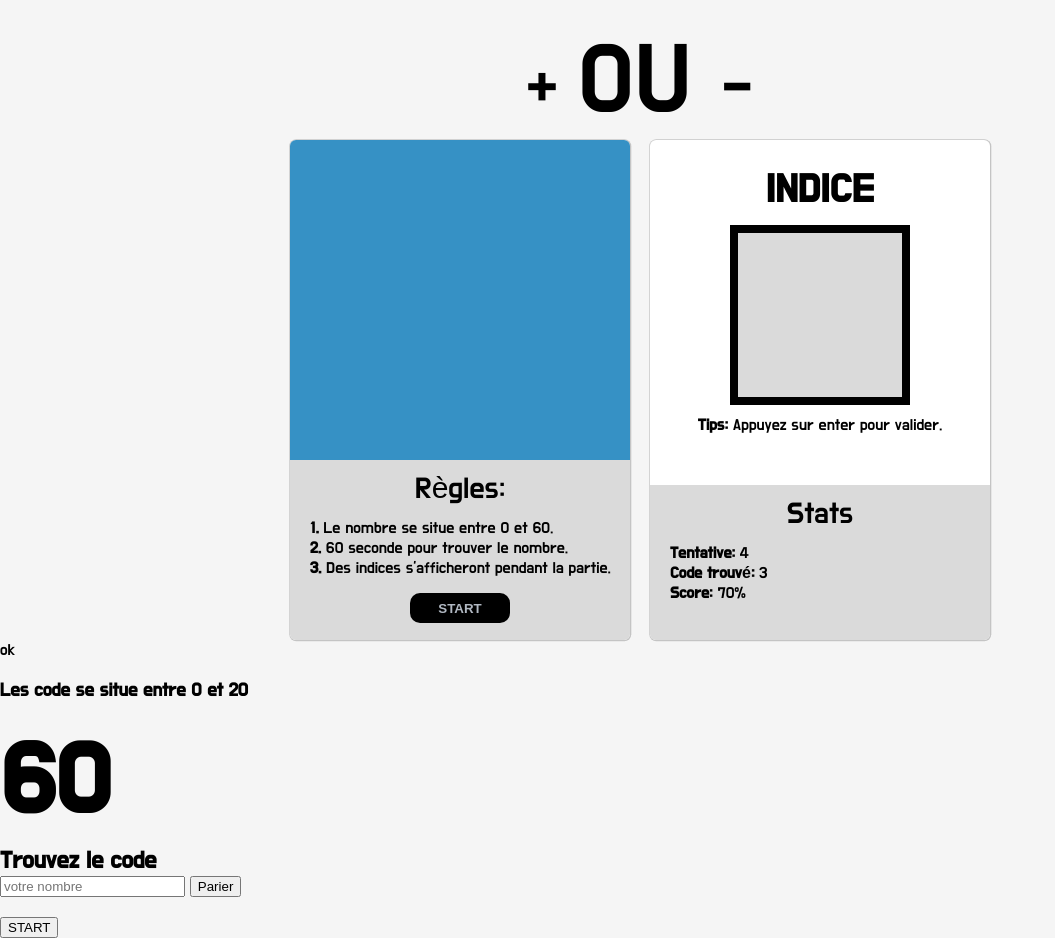
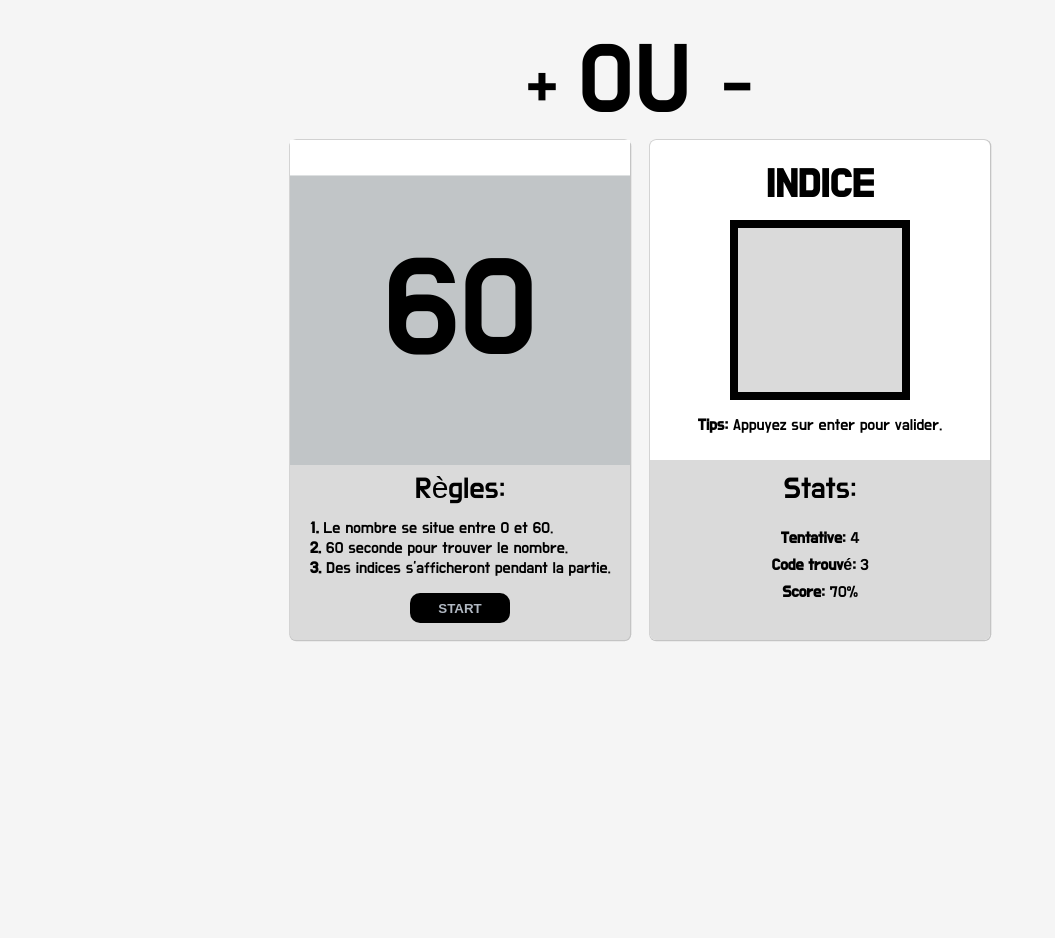
Before and after one commit to geocani/game-JS, a PHP site: page /plusoumoins.html in a window 1280 px wide. Shown: the whole page, without its empty margins (0-1055 px from the left). After the commit the page ends 641 px from the top, so only its background shows below. Run offline with PHP 8.4, Linux system fonts and the light colour scheme.

Commit message:
chrono ok

```diff
--- a/plusOUmoins/css/style-codesecret.css
+++ b/plusOUmoins/css/style-codesecret.css
@@ -24,8 +24,11 @@ body{
 .titre{
     font-size: 70px;
 }
+.ou{
+    font-size: 100px;
+}
 .chrono{
-    font-size: 100px;
+    font-size: 140px;
 }
 
 /* BOARD */
@@ -40,7 +43,7 @@ body{
 /* BOARD - LEFT */
 .card-left{
     overflow: hidden;
-    background-color: rgb(255, 255, 255);
+    background-color: rgb(218, 218, 218);
     width: 340px;
     height: 500px;
     border-radius: 6px;
@@ -62,6 +65,13 @@ body{
 }
 .card-bot-p{
     margin: 10px 0 15px 20px;
+}
+.card-bot-p-left{
+    margin: 20px 0  0 0;
+    text-align: center;
+}
+.card-bot-p-left p{
+    padding-bottom: 7px;
 }
 .titre-bot{
     text-align: center;
@@ -100,7 +110,7 @@ body{
     box-shadow: 0.3px 0.3px 0.3px 1px rgba(0, 0, 0, 0.2);
 }
 .indice{
-    margin-top: 25px;
+    padding-top: 20px;
     text-align: center;
     font-size: 40px;
 }
@@ -119,7 +129,7 @@ body{
 }
 
 .notif{
-    margin-top: 10px;
+    margin-top: 15px;
     text-align: center;
 }
 .stat{
@@ -133,3 +143,22 @@ body{
 .stat-p{
     margin: 15px 0 0 20px;
 }
+
+
+
+.gauge{
+    background-color: rgb(193, 197, 199);
+    position: absolute;
+}
+.position{
+    margin-top: 85px;
+    font-size: 100px;
+    position: absolute;
+    top: 0px;
+    text-align: center;
+    width:340px;
+}
+#rec{
+    position :relative;
+    animation: rec 60s infinite;
+}
--- a/plusOUmoins/plusoumoins.html
+++ b/plusOUmoins/plusoumoins.html
@@ -10,27 +10,29 @@
     <script src='https://code.jquery.com/jquery-3.3.1.js' integrity='sha256-2Kok7MbOyxpgUVvAk/HJ2jigOSYS2auK4Pfzbm7uH60='crossorigin='anonymous'></script>
     <title>Code Secret</title>
     <style>
-        #rec{
-            position :relative;
-            animation: rec 60s infinite;
+        @keyframes rec {
+            from {height: 0px;}
+            to {height: 320px;}
         }
-        /* @keyframes rec {
-            from {width: 20px;}
-            to {width: 200px;}
-        } */
     </style>
 </head>
 <body>
-
     <div class="header">
-        <p><span class="titre">+ </span><span class="chrono"> OU </span><span class="titre"> -</span></p>
+        <p><span class="titre">+ </span><span class="ou"> OU </span><span class="titre"> -</span></p>
     </div>
     <div class="cont-board">
         <div class="card-left">
             <div class="card-top">
-                <svg width="340" height="320">
-                    <rect id="rec" width="340" height="320" style="fill:rgb(54, 145, 197);"/>
-                </svg>
+                <div class="gauge">
+                    <svg width="340" height="320">
+                        <rect id="rec" width="340" height="320" style="fill:rgb(255, 255, 255);"/>
+                    </svg>
+                    <div class="position">
+                        <span class="chrono">
+                            <p>60</p>
+                        </span>
+                    </div>
+                </div>
             </div>
             <div class="card-bot">
                 <p class="titre-bot">Règles:</p>
@@ -59,8 +61,8 @@
                     </div>
                 </div>
             <div class="card-bot">
-                <p class="titre-bot">Stats</p>
-                <div class="card-bot-p">
+                <p class="titre-bot">Stats:</p>
+                <div class="card-bot-p-left">
                     <p><span class="bold">Tentative: </span> 4</p>
                     <p><span class="bold">Code trouvé: </span> 3</p>
                     <p><span class="bold">Score: </span> 70%</p>
@@ -68,34 +70,8 @@
             </div>
         </div>
     </div>
-
-
-
-
-
-ok
-
-
-
-
-
-
-    <div class="container-board">
-        <h3>Les code se situe entre 0 et 20</h3>
-        <p class="perdu"></p>
-        <h2 class="chrono">60</h2>
-        <h2 class="reponse">Trouvez le code</h2>
-        <form action="" class="form-codesecret" id="paris" role="form">
-            <input type="text" class="form-control" id="nombre" placeholder="votre nombre" autocomplete="off">
-            <button class="btn-parier" type="submit">Parier</button>
-        </form>
-        <br>
-        <button >START</button>
-    </div>
-
 <script src='js/script-codesecret.js'></script>
 <script>
-
 </script>
 </body>
 </html>
```
